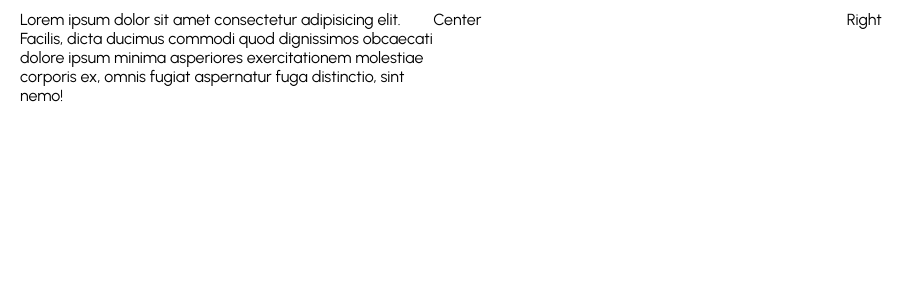
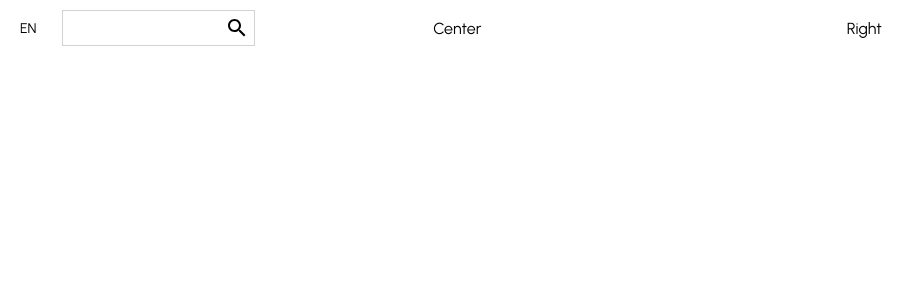
Before and after one commit to i-am-darshil/full-stack-ecommerce-app, a React (Create React App) app: page / in a window 1280 px wide. Shown: the top 300 px of the page, without its empty margins (0-924 px from the left). Built offline with nearby package versions, Linux system fonts and the light colour scheme.

Commit message:
Navbar-2 : Add Left side

```diff
--- a/package.json
+++ b/package.json
@@ -3,6 +3,8 @@
   "version": "0.1.0",
   "private": true,
   "dependencies": {
+    "@material-ui/core": "^4.12.4",
+    "@material-ui/icons": "^4.11.3",
     "@testing-library/jest-dom": "^5.11.4",
     "@testing-library/react": "^11.1.0",
     "@testing-library/user-event": "^12.1.10",
--- a/src/components/Navbar.jsx
+++ b/src/components/Navbar.jsx
@@ -1,3 +1,4 @@
+import { Search } from '@material-ui/icons'
 import React from 'react'
 import styled from 'styled-components'
 
@@ -5,6 +6,9 @@
 // To install -> npm i styled-components
 
 // Install extension "vscode-styled-components"
+
+// Add icons using material-ui -> https://mui.com/material-ui/material-icons/
+// Install material-ui core and icons -> npm i @material-ui/core @material-ui/icons
 
 const Container = styled.div`
   height: 60px;
@@ -14,10 +18,30 @@
   padding: 10px 20px;
   display: flex;
   justify-content: space-between;
+  align-items: center;
 `
 
 const Left = styled.div`
   flex: 1; // Allocate equal space to all three divs -> left, center, right
+  display: flex;
+  align-items: center;
+`
+
+const Language = styled.span`
+  font-size: 14px;
+  cursor: pointer;
+`
+
+const SearchContainer = styled.div`
+  border: 1px solid lightgray;
+  display: flex;
+  align-items: center;
+  margin-left: 25px;
+  padding: 5px;
+`
+
+const Input = styled.input`
+  border: none;
 `
 
 const Center = styled.div`
@@ -32,7 +56,13 @@
   return (
     <Container>
       <Wrapper>
-        <Left>Lorem ipsum dolor sit amet consectetur adipisicing elit. Facilis, dicta ducimus commodi quod dignissimos obcaecati dolore ipsum minima asperiores exercitationem molestiae corporis ex, omnis fugiat aspernatur fuga distinctio, sint nemo!</Left>
+        <Left>
+          <Language>EN</Language>
+          <SearchContainer>
+            <Input />
+            <Search />
+          </SearchContainer>
+        </Left>
         <Center>Center</Center>
         <Right>Right</Right>
       </Wrapper>
```
Also changed, not shown: 1 other file (tests, documents, lock files or other folders).
